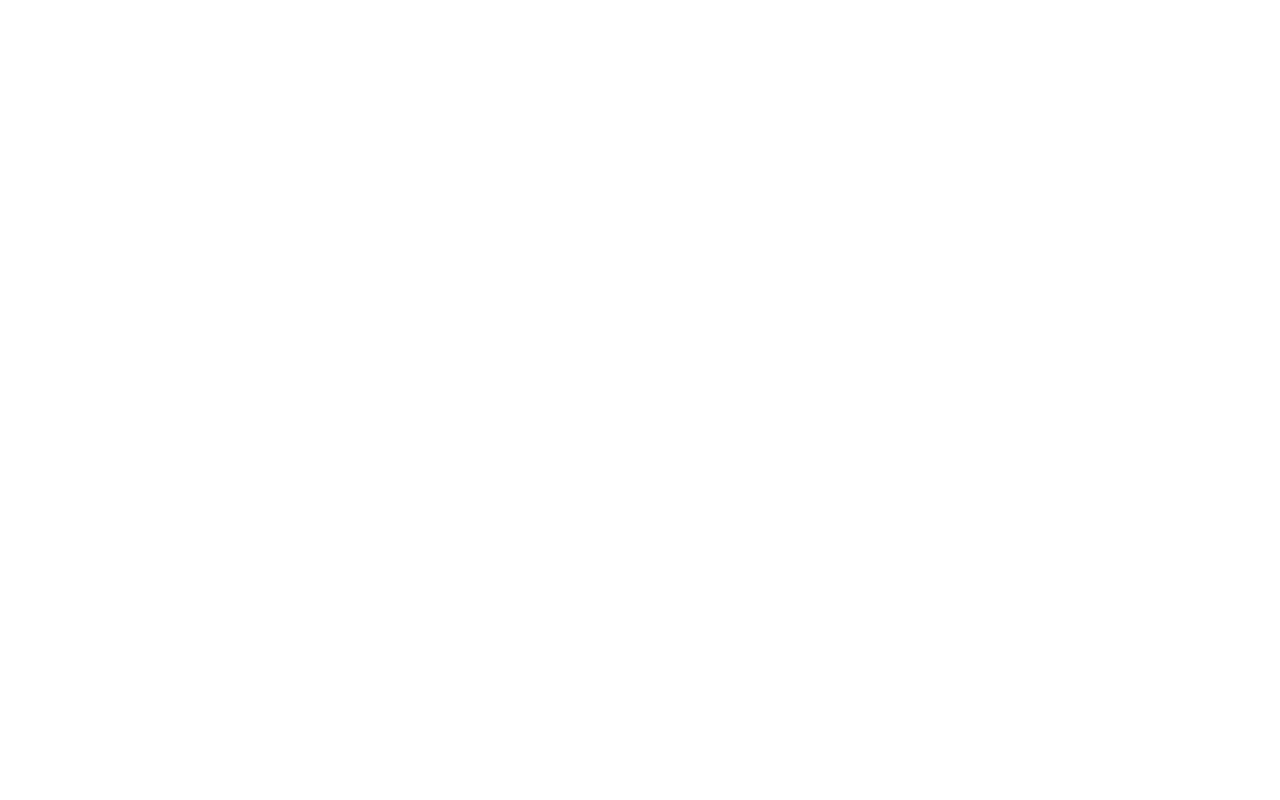
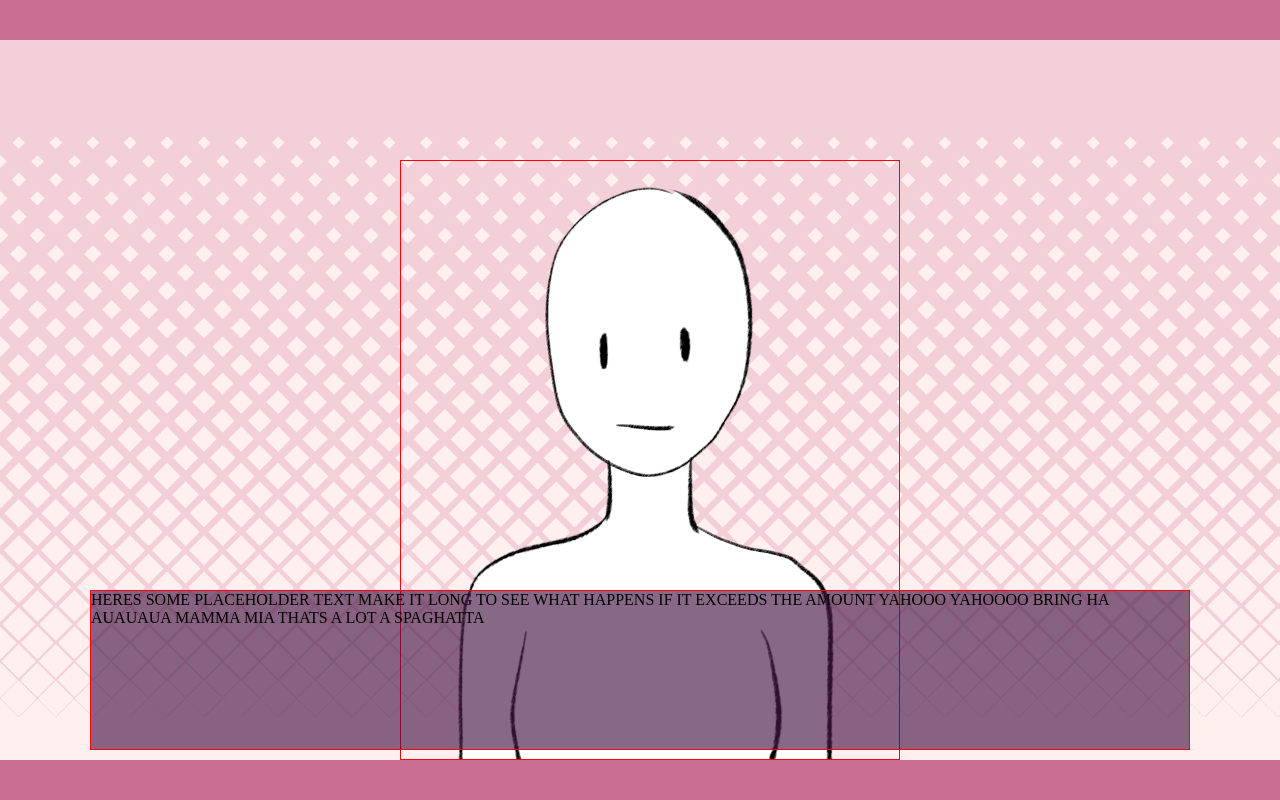
Before and after one commit to RedDragonling/cute-squishable-tsundere, a plain HTML site: page index.html in a window 1280 px wide. Drawn offline with Linux system fonts and the light colour scheme.

Commit message:
placing temp assets

```diff
--- a/index.html
+++ b/index.html
@@ -8,6 +8,13 @@
   <link rel="stylesheet" href="style.css">
 </head>
 <body>
-
+  <main>
+    <div class="character-container">
+      <img src="squish-img/placeholder.png" alt="">
+    </div>
+    <div class="textbox">
+      <p>HERES SOME PLACEHOLDER TEXT MAKE IT LONG TO SEE WHAT HAPPENS IF IT EXCEEDS THE AMOUNT YAHOOO YAHOOOO BRING HA AUAUAUA MAMMA MIA THATS A LOT A SPAGHATTA</p>
+    </div>
+  </main>
 </body>
 </html>
--- a/style.css
+++ b/style.css
@@ -0,0 +1,61 @@
+:root {
+  --color-pink: #F3D0D7;
+  --color-pink-light: #FFEFEF;
+  --color-pink-dark: #c96c91;
+  --textbox-color: #491848a6;
+}
+
+* {
+  margin: 0;
+  padding: 0;
+  box-sizing: border-box;
+}
+
+body {
+  height: 100vh;
+  width: 100vw;
+  display: flex;
+  justify-content: center;
+  align-items: center;
+  background-color: var(--color-pink-dark);
+}
+
+main {
+  height: 720px;
+  width: 1280px;
+  z-index: 1;
+  background-color: var(--color-pink-light);
+  background-image: url(squish-img/bg.png);
+  background-size: cover;
+  position: relative;
+  div {
+    border: 1px solid red;
+  }
+}
+
+.textbox {
+  position: absolute;
+  bottom: 10px;
+  left: 90px;
+  width: 1100px;
+  height: 160px;
+  z-index: 3;
+  background-color: var(--textbox-color);
+}
+
+.character-container {
+  height: 600px;
+  width: 500px;
+  position: absolute;
+  bottom: 0;
+  left: 400px;
+  overflow: hidden;
+  z-index: 2;
+  transition: 0.1s;
+  img {
+    width: 500px;
+  }
+  &:hover {
+    height: 610px;
+  }
+}
```
Also changed, not shown: squish-img/bg.png (added).
